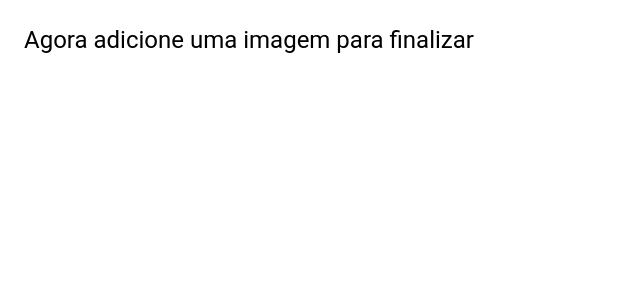
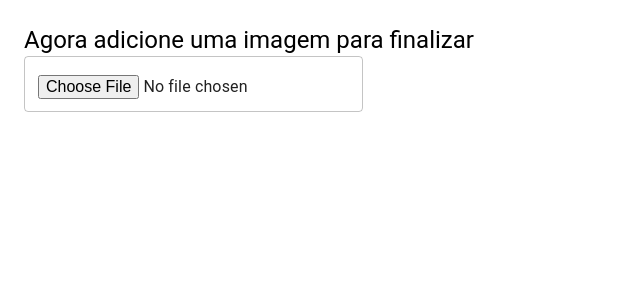
Before and after one commit to savi8sant8s/crie-um-card-game, a Next.js app: page /basic-template/content-steps/image in a window 1280 px wide. Shown: the top 300 px of the page, without its empty margins (0-640 px from the left). Built offline with nearby package versions, Linux system fonts and the light colour scheme.

Commit message:
Finalizado passo a passo de criar card game (piloto).

```diff
--- a/pages/basic-template/content-steps/image.js
+++ b/pages/basic-template/content-steps/image.js
@@ -1,5 +1,6 @@
 import React, { Component } from 'react';
-import Typography from '@material-ui/core/Typography'
+import Typography from '@material-ui/core/Typography';
+import TextField from '@material-ui/core/TextField'
 
 const style = {
     padding: "1rem",
@@ -7,12 +8,27 @@ const style = {
 
 export default class Image extends Component {
 
+    constructor(props) {
+        super(props)
+        this.state = {
+            file: null
+        }
+        this.handleChange = this.handleChange.bind(this)
+    }
+
+    handleChange(event) {
+        this.setState({
+            file: URL.createObjectURL(event.target.files[0])
+        })
+    }
+
     render() {
         return (
             <div style={style}>
                 <Typography variant="h5" color="initial">Agora adicione uma imagem para finalizar</Typography>
-
+                <TextField type="file" onChange={this.handleChange} variant="outlined" />
+                <img src={this.state.file} />
             </div>
-        )
+        );
     }
 }
```
